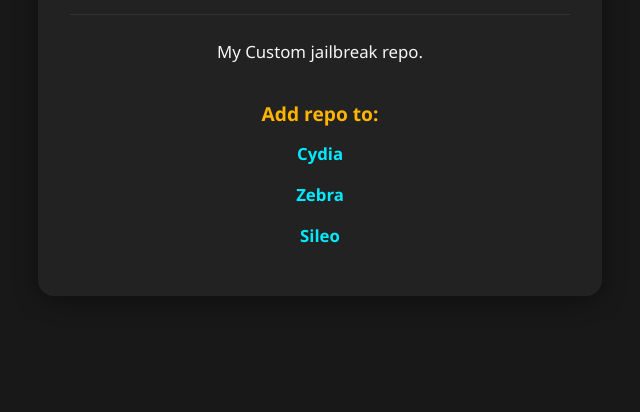
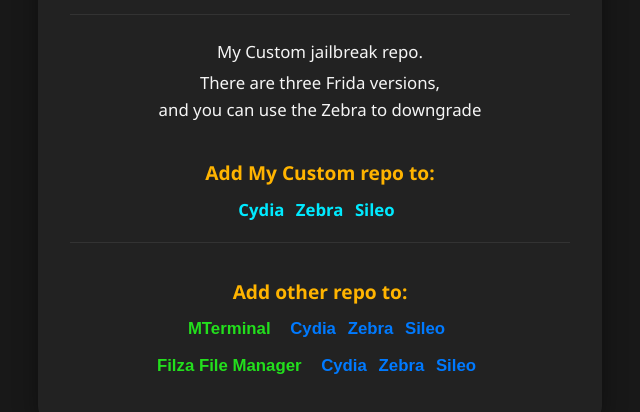
Before and after one commit to rudxor0525/rudxor0525.github.io, a plain HTML site: page repo/index.html in a window 1280 px wide. Shown: the part 152-564 px from the top of the page, without its empty margins (320-960 px from the left). Drawn offline with Linux system fonts and the light colour scheme.

Commit message:
update index.html

```diff
--- a/repo/index.html
+++ b/repo/index.html
@@ -41,15 +41,33 @@
             text-decoration: none;
             transition: color 0.2s;
             font-weight: bold;
+            padding-right: 7px;
         }
         a:hover {
             color: #ffb400;
             text-decoration: underline;
         }
         p {
-            margin: 14px 0;
+            margin: 5px 0 0 0;
             line-height: 1.6;
             font-size: 1.05em;
+        }
+        .repo-item {
+            font-family: 'YourFont', sans-serif;
+            font-weight: bold;
+            color: #23df1d;
+            margin-bottom: 10px;
+        }
+        .repo-link {
+            color: #007aff;
+            text-decoration: none;
+            padding-right: 7px;
+        }
+        .repo-link:hover {
+            text-decoration: underline;
+        }
+        span {
+            padding-right: 15px;
         }
     </style>
 </head>
@@ -58,10 +76,30 @@
         <h1>My Custom jailbreak Repo</h1>
         <hr/>
         <p>My Custom jailbreak repo.</p>
-        <h3>Add repo to:</h3>
-        <p><a href="cydia://url/https://cydia.saurik.com/api/share#?source=https://ryu-geonwoo.github.io/repo/">Cydia</a></p>
-        <p><a href="zbra://sources/add/https://ryu-geonwoo.github.io/repo/">Zebra</a></p>
-        <p><a href="sileo://source/https://ryu-geonwoo.github.io/repo/">Sileo</a></p>
+        <p>There are three Frida versions, <br> and you can use the Zebra to downgrade
+</p>
+        <h3>Add My Custom repo to:</h3>
+        <p><a href="cydia://url/https://cydia.saurik.com/api/share#?source=https://ryu-geonwoo.github.io/repo/">Cydia</a>
+        <a href="zbra://sources/add/https://ryu-geonwoo.github.io/repo/">Zebra</a></t>
+        <a href="sileo://source/https://ryu-geonwoo.github.io/repo/">Sileo</a></p>
+
+        <hr>
+        <h3>Add other repo to:</h3>
+
+        <p class="repo-item">
+            <span>MTerminal</span>
+            <a href="cydia://url/https://mtac.app/" class="repo-link">Cydia</a>
+            <a href="zbra://sources/add/https://mtac.app/" class="repo-link">Zebra</a>
+            <a href="sileo://source/https://mtac.app/" class="repo-link">Sileo</a>
+        </p>
+
+        <p class="repo-item">
+            <span>Filza File Manager</span>
+            <a href="cydia://url/http://tigisoftware.com/repo/" class="repo-link">Cydia</a>
+            <a href="zbra://sources/add/http://tigisoftware.com/repo/" class="repo-link">Zebra</a>
+            <a href="sileo://source/http://tigisoftware.com/repo/" class="repo-link">Sileo</a>
+        </p>
+
     </div>
 </body>
 </html>
```
